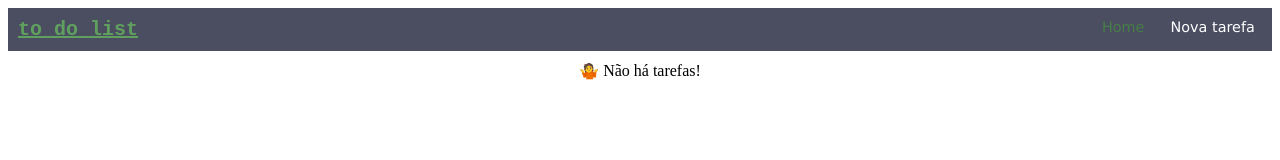
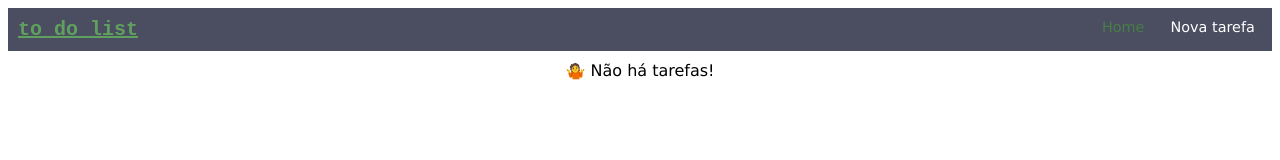
Before and after one commit to maiconm/todo-list-vue, a Vue app: page / in a window 1280 px wide. Shown: the top 160 px of the page. Built offline with nearby package versions, Linux system fonts and the light colour scheme.

Commit message:
Padroniza a fonte dos componentes

```diff
--- a/src/components/NovaTarefa.vue
+++ b/src/components/NovaTarefa.vue
@@ -49,13 +49,11 @@
 </script>
 
 <style scoped>
-
   div {
+    font-family: 'Lucida Sans', 'Lucida Sans Regular', 'Lucida Grande', 'Lucida Sans Unicode', Geneva, Verdana, sans-serif;
     text-align: center;
   }
-
   .error {
     color: red;
   }
-
 </style>
--- a/src/components/ToDoList.vue
+++ b/src/components/ToDoList.vue
@@ -35,12 +35,15 @@
 </script>
 
 <style scoped>
+  div {
+    font-family: 'Lucida Sans', 'Lucida Sans Regular', 'Lucida Grande', 'Lucida Sans Unicode', Geneva, Verdana, sans-serif;
+  }
   ul {
+    font-family: 'Lucida Sans', 'Lucida Sans Regular', 'Lucida Grande', 'Lucida Sans Unicode', Geneva, Verdana, sans-serif;
     margin: 0;
     padding: 0;
     list-style: none;
   }
-
   ul li {
     position: relative;
     padding: 12px 8px 12px 40px;
@@ -49,15 +52,12 @@
     transition: 0.2s;
     user-select: none;
   }
-
   ul li:nth-child(odd) {
     background: #f9f9f9;
   }
-
   ul li:hover {
     background: #ddd;
   }
-
   ul li.checked {
     background: #888;
     color: #fff;
```
